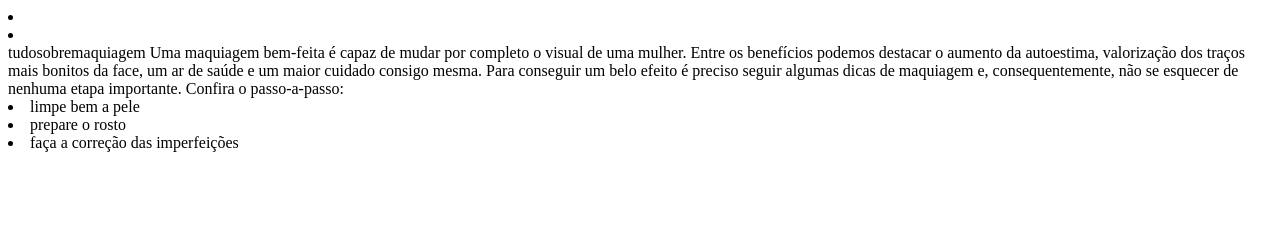
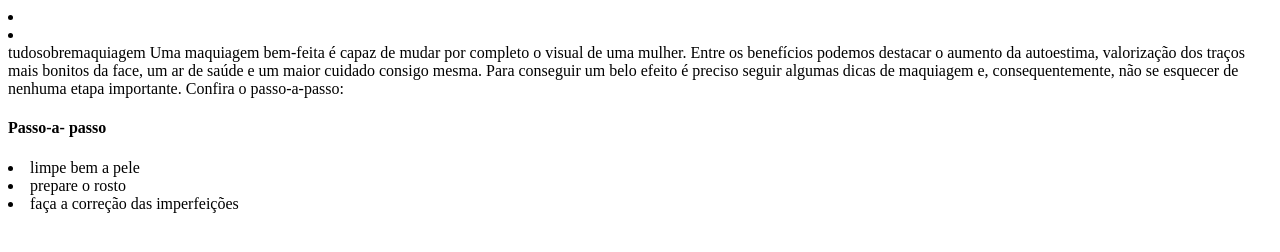
Before and after one commit to ProfessoraMay/site, a plain HTML site: page index.html in a window 1280 px wide. Drawn offline with Linux system fonts and the light colour scheme.

Commit message:
teste 23

```diff
--- a/index.html
+++ b/index.html
@@ -31,8 +31,9 @@ header
 
 </section class="quadro2">
 
-<article>
- <h1= passo-a-passo= h1>
+
+     <article>
+ <h1>Passo-a- passo</h1>
 
  <li class= "item1" > limpe bem a pele </li>
  <li class= "item1"> prepare o rosto </li>
```
